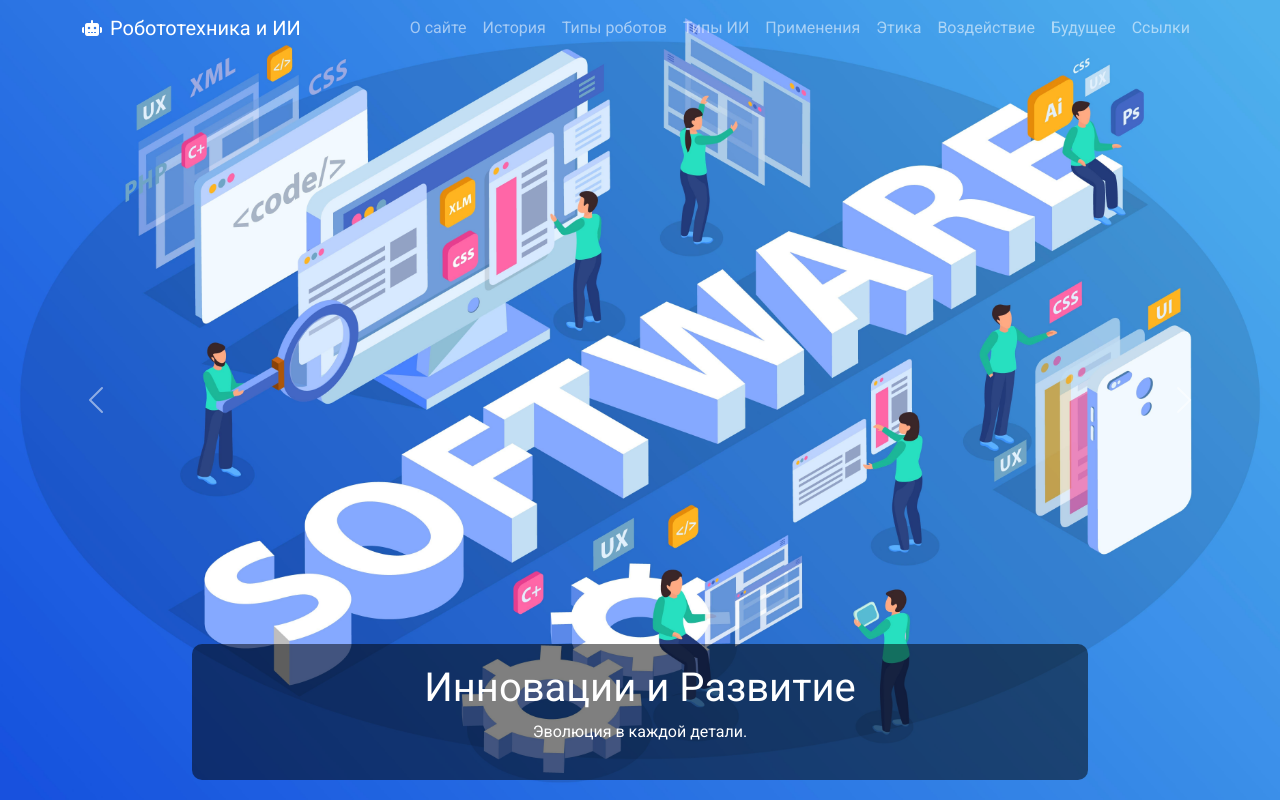
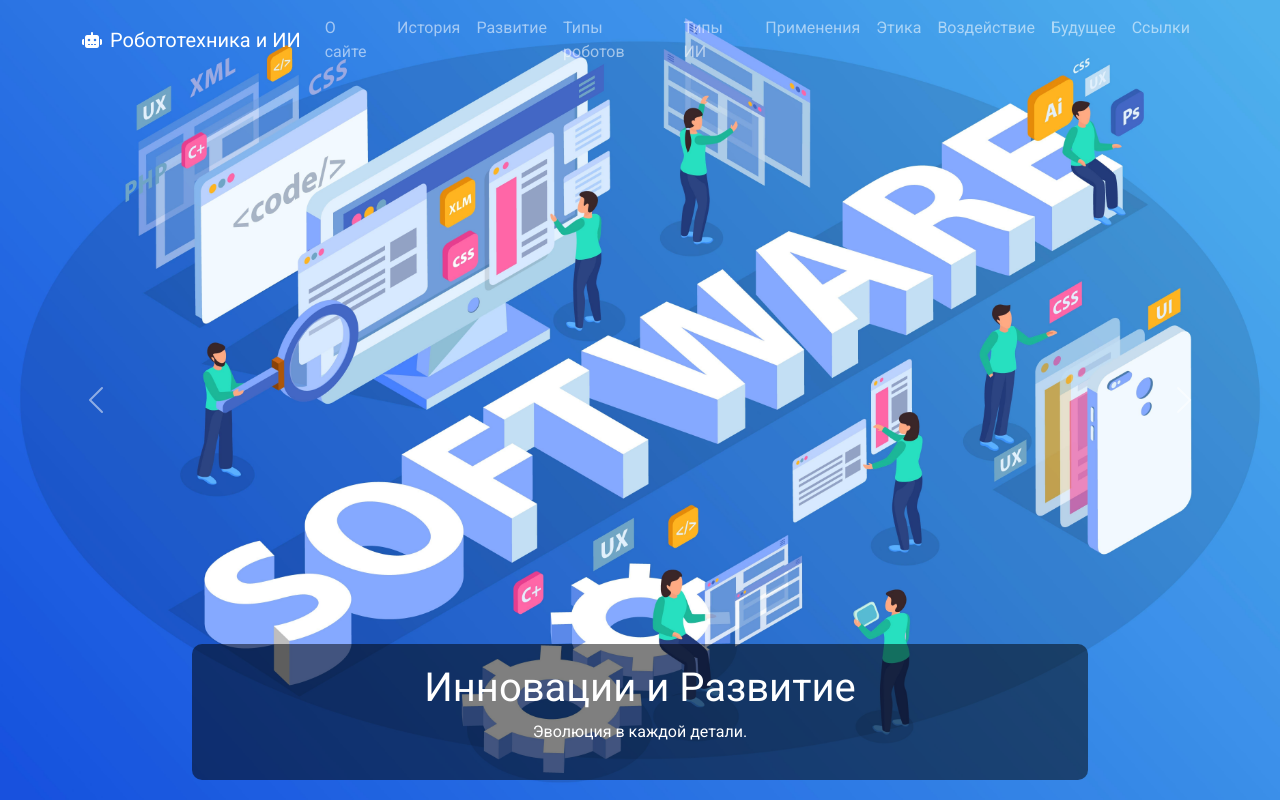
Before and after one commit to lolkinlol228/robots, a plain HTML site: page index.html in a window 1280 px wide. Shown: the top 800 px of the page. Drawn offline with nearby package versions, Linux system fonts and the light colour scheme.

Commit message:
Update index.html

```diff
--- a/index.html
+++ b/index.html
@@ -82,10 +82,12 @@
                 <ul class="navbar-nav ms-auto">
                     <li class="nav-item"><a class="nav-link" href="#summary">О сайте</a></li>
                     <li class="nav-item"><a class="nav-link" href="#history">История</a></li>
+                     <li class="nav-item"><a class="nav-link" href="#development">Развитие</a></li>
                     <li class="nav-item"><a class="nav-link" href="#robot-types">Типы роботов</a></li>
                     <li class="nav-item"><a class="nav-link" href="#ai-types">Типы ИИ</a></li>
                     <li class="nav-item"><a class="nav-link" href="#applications">Применения</a></li>
                     <li class="nav-item"><a class="nav-link" href="#ethics">Этика</a></li>
+
                     <li class="nav-item"><a class="nav-link" href="#impact-on-society">Воздействие</a></li>
                     <li class="nav-item"><a class="nav-link" href="#future-trends">Будущее</a></li>
                     <li class="nav-item"><a class="nav-link" href="#references">Ссылки</a></li>
```
